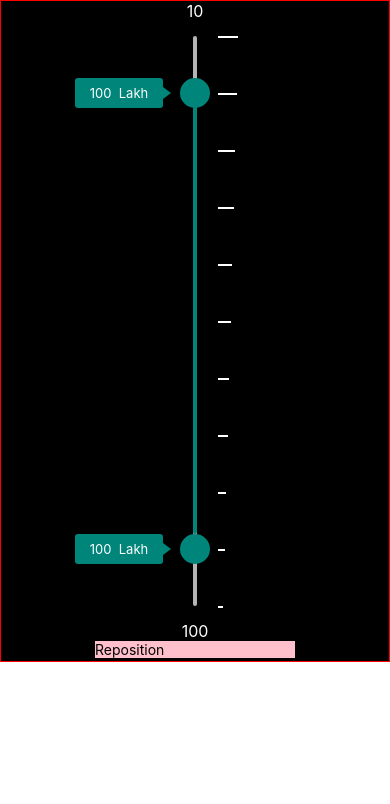
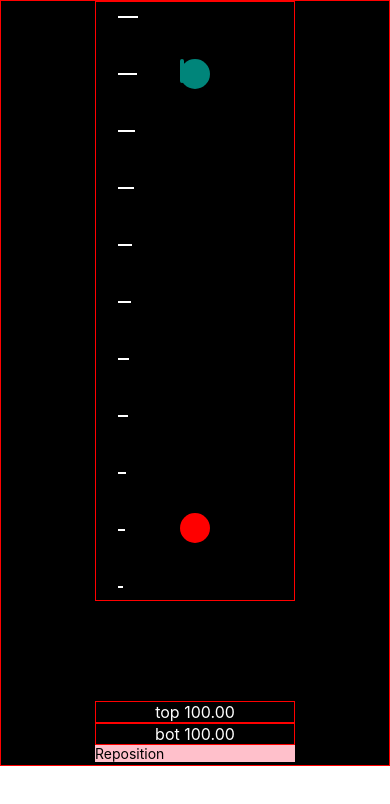
Before and after one commit to KailasMahavarkar/vertical-rheostat-rn, a React Native app: screen / in a window 390 px wide. Shown: the top 804 px of the page. Built offline with nearby package versions, Linux system fonts and the light colour scheme.

Commit message:
added changes

```diff
--- a/App.tsx
+++ b/App.tsx
@@ -52,7 +52,7 @@ function App(): React.JSX.Element {
                 topLabel={<Label value={10} />}
                 bottomLabel={<Label value={100} />}
 
-                shouldSnap={true}
+                shouldSnap={false}
                 snappingPoints={[minValue, 100, 200, 300, 400, 500, 600, 700, 800, 900, maxValue]}
 
                 topValue={topValue}
--- a/VerticalRheostat/VerticalRheostat.tsx
+++ b/VerticalRheostat/VerticalRheostat.tsx
@@ -1,104 +1,30 @@
 /* eslint-disable react-native/no-inline-styles */
-import 'react-native-gesture-handler';
-import React, { useEffect, useState } from 'react';
-import { StyleSheet, View, Text } from 'react-native';
-import Animated, {
-    runOnJS,
-    useAnimatedStyle,
-    useDerivedValue,
-    useSharedValue,
-} from 'react-native-reanimated';
-import {
-    Gesture,
-    GestureDetector,
-    GestureHandlerRootView,
-} from 'react-native-gesture-handler';
+import React, { useEffect, useRef, useState } from 'react';
+import { StyleSheet, View, Text, Animated, PanResponder } from 'react-native';
 import { linearAlgorithm } from './algorithm';
 
-const CONSTANTS = {
-    TRIANGLE_SIZE_X: 6,
-    TRIANGLE_SIZE_Y: 8,
-};
-
-
-const jslog = (...args) => {
-    'worklet';
+function jslog(...args) {
     console.log(JSON.stringify(args, null, 2));
-};
-
-export default function App({
-    shouldSnap = false,
-    handleDelta = 0,
-    snappingPoints = [],
-    minRange = 0,
-    maxRange = 800,
-    handleSize = 50,
-    rheostatWidth = 200,
-    rheostatHeight = 600,
-    tooltipPosition = 'left',
-    topLabel = '',
-    bottomLabel = '',
-    suffix = '',
-    topValue = 50,
-    bottomValue = 50,
-    algorithm = linearAlgorithm,
-}) {
-    const rheostatSize = rheostatHeight - handleSize;
-
-    const animatedOffsetTop = useSharedValue<number>(0);
-    const animatedLastOffsetTop = useSharedValue<number>(0);
-    const animatedOffsetBottom = useSharedValue<number>(0);
-    const animatedLastOffsetBottom = useSharedValue<number>(0);
-    const [currentPositionTop, setCurrentPositionTop] = useState<number>(maxRange);
-    const [currentPositionBottom, setCurrentPositionBottom] = useState<number>(0);
-
-    const snappingPercentageArray = snappingPoints.map(point => algorithm.getPosition(point, minRange, maxRange));
-    const lastInteractedPan = useSharedValue<string>('top');
-
-    const filledBarPercentage = useDerivedValue(() => {
-        const topFilled = (animatedOffsetTop.value / rheostatSize) * 100;
-        const bottomFilled = (-animatedOffsetBottom.value / rheostatSize) * 100;
-        return 100 - (topFilled + bottomFilled);
-    }, [animatedOffsetTop.value, animatedOffsetBottom.value]);
-
-    function offsetToPercentage(offset) {
-        'worklet';
-        return (offset / rheostatSize) * 100;
 }
 
-    function clampWithinRange(value, min, max) {
-        'worklet';
-        return Math.min(Math.max(value, min), max);
+function LabelText({ value, text }) {
+    return (
+        <View
+            style={{
+                borderWidth: 1,
+                borderColor: 'red',
+                width: 200,
+            }}>
+            <Text
+                style={{
+                    color: 'white',
+                    fontSize: 16,
+                    textAlign: 'center',
+                }}
+            >{text} {typeof value === 'number' ? value.toFixed(2) : value}</Text>
+        </View>
+    )
 }
-
-    function percentToRheostatSize(percent) {
-        'worklet';
-        return (rheostatSize * percent) / 100;
-    }
-
-    useEffect(() => {
-        const percentage = algorithm.getPosition(bottomValue, minRange, maxRange);
-        const offsetFromTop = (percentage * rheostatSize) / 100;
-        animatedOffsetBottom.value = -offsetFromTop;
-        animatedLastOffsetBottom.value = -offsetFromTop;
-
-        setCurrentPositionBottom((percentage * maxRange) / 100);
-    }, [bottomValue]);
-
-
-    useEffect(() => {
-        const percentage = algorithm.getPosition(topValue, minRange, maxRange);
-        const offsetFromTop = (percentage * rheostatSize) / 100;
-        animatedOffsetTop.value = rheostatSize - offsetFromTop;
-        animatedLastOffsetTop.value = rheostatSize - offsetFromTop;
-
-        setCurrentPositionTop(maxRange - (percentage * maxRange) / 100);
-    }, [topValue]);
-
-    const getPan = (panType) => Gesture.Pan()
-        .onBegin(() => { })
-        .onChange((event) => {
-            lastInteractedPan.value = panType;
 
 function getClosestIndex(array, target) {
     let left = 0;
@@ -133,20 +59,108 @@ export default function App({
     };
 }
 
+
+
+export default function App({
+    topValue = 0,
+    bottomValue = 0,
+    minRange = 0,
+    maxRange = 800,
+    handleSize = 50,
+    algorithm = linearAlgorithm,
+    rheostatWidth = 200,
+    snappingPoints = [],
+    rheostatHeight = 600,
+    tooltipPosition = 'left',
+
+    handleDelta = 20,
+
+    shouldSnap = false,
+}) {
+    const rheostatSize = rheostatHeight - handleSize;
+    // Animated.Value to track the current position of the handle
+    const animatedOffsetTop = useRef(new Animated.Value(0)).current;
+    const animatedOffsetBottom = useRef(new Animated.Value(0)).current;
+
+    const lastOffsetTop = useRef(0);
+    const lastOffsetBottom = useRef(0);
+
+    const [currentTopValue, setCurrentTopValue] = useState(topValue);
+    const [currentBottomValue, setCurrentBottomValue] = useState(bottomValue);
+    const snappingPercentageArray = snappingPoints.map(point => algorithm.getPosition(point, minRange, maxRange));
+
+    const [filledBarPercentage, setFilledPercentageValue] = useState(0);
+    // const [filledBarSize, setFilledBarSize] = useState(0);
+
+    useEffect(() => {
+        // get value of animatedOffsetTop
+        const topOffset = animatedOffsetTop.__getValue();
+        const bottomOffset = animatedOffsetBottom.__getValue();
+
+
+        const topFilled = (topOffset / rheostatSize) * 100;
+        const bottomFilled = (-bottomOffset / rheostatSize) * 100;
+        setFilledPercentageValue(100 - (topFilled + bottomFilled));
+    }, [currentTopValue, currentBottomValue]);
+
+
+    useEffect(() => {
+        const percentage = algorithm.getPosition(bottomValue, minRange, maxRange);
+        const offsetFromTop = (percentage * rheostatSize) / 100;
+        animatedOffsetBottom.setValue(-offsetFromTop);
+        lastOffsetBottom.current = -offsetFromTop;
+        setCurrentBottomValue((percentage * maxRange) / 100);
+    }, [bottomValue]);
+
+    useEffect(() => {
+        const percentage = algorithm.getPosition(topValue, minRange, maxRange);
+        const offsetFromTop = (percentage * rheostatSize) / 100;
+        animatedOffsetTop.setValue(rheostatSize - offsetFromTop);
+        lastOffsetTop.current = rheostatSize - offsetFromTop;
+        setCurrentTopValue(maxRange - (percentage * maxRange) / 100);
+    }, [topValue]);
+
+    function offsetToPercentage(offset) {
+        'worklet';
+        return (offset / rheostatSize) * 100;
+    }
+
+    function clampWithinRange(value, min, max) {
+        'worklet';
+        return Math.min(Math.max(value, min), max);
+    }
+
+    function percentToRheostatSize(percent) {
+        'worklet';
+        return (rheostatSize * percent) / 100;
+    }
+
+    const createPanResponder = (panType = 'top') => {
+        return PanResponder.create({
+            onStartShouldSetPanResponder: () => true, // Respond to touch events
+            onMoveShouldSetPanResponder: () => true,  // Continue responding when moving
+
+            onPanResponderMove: (event, gestureState) => {
+
                 // handle movement
                 if (panType === 'top') {
-                const newOffset = event.translationY + animatedLastOffsetTop.value;
+                    const newOffset = lastOffsetTop.current + gestureState.dy;
                     const clampOffset = clampWithinRange(newOffset, 0, rheostatSize);
-                animatedOffsetTop.value = clampOffset;
+                    animatedOffsetTop.setValue(clampOffset);
                 } else {
-                const newOffset = event.translationY + animatedLastOffsetBottom.value;
+                    const newOffset = lastOffsetBottom.current + gestureState.dy;
                     const clampOffset = clampWithinRange(newOffset, -rheostatSize, 0);
-                animatedOffsetBottom.value = clampOffset;
+                    animatedOffsetBottom.setValue(clampOffset);
                 }
 
+                // get value of animatedOffsetTop
+                const topOffset = animatedOffsetTop.__getValue();
+                const bottomOffset = animatedOffsetBottom.__getValue();
+
+
                 if (shouldSnap) {
-                const topHandlePercentage = offsetToPercentage(animatedOffsetTop.value);
-                const bottomHandlePercentage = offsetToPercentage(-animatedOffsetBottom.value);
+                    const topHandlePercentage = offsetToPercentage(topOffset);
+                    const bottomHandlePercentage = offsetToPercentage(-bottomOffset);
                     const closestBottomIndex = getClosestIndex(
                         snappingPercentageArray,
                         bottomHandlePercentage,
@@ -159,133 +173,65 @@ export default function App({
                     if (panType === 'top') {
                         const clampIndex = Math.max(closestBottomIndex.index + 1, closestTopIndex.index);
                         const offset = percentToRheostatSize(snappingPercentageArray[clampIndex]);
-                    runOnJS(setCurrentPositionTop)(snappingPoints[clampIndex]);
-                    animatedOffsetTop.value = rheostatSize - offset;
+                        animatedOffsetTop.setValue(rheostatSize - offset);
+                        setCurrentTopValue(snappingPoints[clampIndex]);
                     } else {
                         const clampIndex = Math.min(closestTopIndex.index - 1, closestBottomIndex.index);
                         const offset = percentToRheostatSize(snappingPercentageArray[clampIndex]);
-                    runOnJS(setCurrentPositionBottom)(snappingPoints[clampIndex]);
-                    animatedOffsetBottom.value = -1 * offset;
+                        animatedOffsetBottom.setValue(-1 * offset);
+                        setCurrentBottomValue(snappingPoints[clampIndex]);
                     }
                 }
 
+
                 if (!shouldSnap) {
-                const isOverlapping = (animatedOffsetTop.value + (-animatedOffsetBottom.value) + handleDelta > rheostatSize);
+                    const isOverlapping = topOffset + (-bottomOffset) + handleDelta > rheostatSize;
                     if (panType === 'top') {
                         if (isOverlapping) {
-                        animatedOffsetTop.value = (rheostatSize - (-animatedOffsetBottom.value)) - handleDelta;
+                            animatedOffsetTop.setValue((rheostatSize - (-bottomOffset)) - handleDelta);
                         } else {
-                        const newOffset = event.translationY + animatedLastOffsetTop.value;
+                            const newOffset = lastOffsetTop.current + gestureState.dy;
                             const percentageFilled = (newOffset / rheostatSize) * 100;
                             const value = algorithm.getValue(percentageFilled, minRange, maxRange);
-                        runOnJS(setCurrentPositionTop)(maxRange - clampWithinRange(value, minRange, maxRange));
+                            setCurrentTopValue((maxRange - clampWithinRange(value, minRange, maxRange)));
                         }
                     } else {
                         if (isOverlapping) {
-                        animatedOffsetBottom.value = -1 * ((rheostatSize - animatedOffsetTop.value) - handleDelta);
+                            animatedOffsetBottom.setValue(-1 * ((rheostatSize - topOffset) - handleDelta));
                         } else {
-                        const newOffset = event.translationY + animatedLastOffsetBottom.value;
+                            const newOffset = lastOffsetBottom.current + gestureState.dy;
                             const percentageFilled = (newOffset / rheostatSize) * 100;
                             const value = algorithm.getValue(-percentageFilled, minRange, maxRange);
-                        runOnJS(setCurrentPositionBottom)(clampWithinRange(value, minRange, maxRange));
+                            setCurrentBottomValue(clampWithinRange(value, minRange, maxRange));
                         }
                     }
                 }
-        })
-        .onFinalize(() => {
+
+            },
+            onPanResponderRelease: (event, gestureState) => {
                 if (panType === 'top') {
-                animatedLastOffsetTop.value = clampWithinRange(animatedOffsetTop.value, 0, rheostatSize);
+                    lastOffsetTop.current += gestureState.dy;
                 } else {
-                animatedLastOffsetBottom.value = clampWithinRange(animatedOffsetBottom.value, -rheostatSize, 0);
+                    lastOffsetBottom.current += gestureState.dy;
                 }
-        });
-
-    const panTop = getPan('top');
-    const panBottom = getPan('bottom');
-
-    const animatedStylesTop = useAnimatedStyle(() => ({
-        transform: [
-            { translateY: animatedOffsetTop.value },
-        ],
-    }));
-
-    const animatedStylesBottom = useAnimatedStyle(() => ({
-        transform: [
-            { translateY: animatedOffsetBottom.value },
-        ],
-    }));
-
-    const animatedFilledBar = useAnimatedStyle(() => {
-        const value = percentToRheostatSize(filledBarPercentage.value);
-
-        return {
-            position: 'absolute',
-            top: animatedOffsetTop.value,
-            height: value,
-            backgroundColor: '#00857a',
-            borderRadius: 3,
-            width: 4,
-        };
-    });
-
-    const dyanmmicStyles = StyleSheet.create({
-        label: {
-            alignItems: 'center',
-            textAlign: 'center',
-            width: rheostatWidth,
-        },
-        handleBottom: {
-            backgroundColor: '#00857a',
-            alignItems: 'center',
-            justifyContent: 'center',
-            top: 0,
-            borderRadius: 3,
-            zIndex: 1,
-            left: handleSize + suffix.length * 4 + 16,
-            width: handleSize,
-            height: handleSize,
-        },
-        tooltipTop: {
-            backgroundColor: '#00857a',
-            alignItems: 'center',
-            justifyContent: 'center',
-            top: 0,
-            borderRadius: 3,
-            height: handleSize,
-            position: 'absolute',
             },
         });
+    };
+
+    // Create a pan responder to handle gestures
+    const panResponderTop = useRef(createPanResponder('top')).current;
+    const panResponderBottom = useRef(createPanResponder('bottom')).current;
+
+    const filledBarSize = (filledBarPercentage * rheostatSize) / 100;
 
 
     return (
-        <GestureHandlerRootView
-            style={styles.container}
-        >
-            {/* filled bar */}
-            <View
-                style={[
-                    {
-                        height: rheostatSize,
-                    },
-                    styles.filledBar,
-                ]}
-            />
+        <View>
 
-            {/* top label */}
-            {topLabel && <View style={dyanmmicStyles.label}>{topLabel}</View>}
-
-            {/* vertical rheostat */}
-            <View style={{
-                alignItems: 'center',
-                justifyContent: 'space-between',
-                flexDirection: 'column',
-                width: 200,
-                height: 600,
-            }}>
-                <Animated.View style={[animatedFilledBar]} />
             <View style={{
                 position: 'absolute',
-                    height: rheostatSize,
+                height: rheostatHeight - handleSize,
+                width: rheostatWidth,
                 top: handleSize / 2,
             }}>
                 {
@@ -301,7 +247,8 @@ export default function App({
                                     backgroundColor: 'white',
                                     top: `${100 - percentage}%`,
 
-                                    }, tooltipPosition === 'left' ? {
+                                },
+                                tooltipPosition === 'left' ? {
                                     left: (handleSize / 2) + 8,
                                 } : {
                                     right: (handleSize / 2) + 8,
@@ -312,167 +259,73 @@ export default function App({
                 }
             </View>
 
-                <GestureDetector gesture={panTop}>
+            <View
+                style={{
+                    alignItems: 'center',
+                    justifyContent: 'space-between',
+                    flexDirection: 'column',
+                    width: 200,
+                    height: 600,
+                    marginBottom: 100,
+                    borderWidth: 1,
+                    borderColor: 'red',
+                }}
+            >
+
+
+
                 <Animated.View
+                    {...panResponderTop.panHandlers} // Attach pan handlers to the animated view
                     style={[
                         {
                             width: handleSize,
                             height: handleSize,
-                                zIndex: lastInteractedPan.value === 'top' ? 1 : 0,
                         },
                         styles.circle,
-                            animatedStylesTop,
+                        {
+                            transform: [{ translateY: animatedOffsetTop || 0 }], // Correctly apply transform
+                        },
                     ]}
                 >
                     <Animated.View
-                            style={
-                                [
-                                    dyanmmicStyles.tooltipTop,
-                                    {
-                                        minWidth: 16 + (suffix.length * 8) + (String(maxRange).length * 8),
-                                    },
-                                    tooltipPosition === 'right' ? {
-                                        left: (handleSize / 2) + 32,
-                                    } : {
-                                        right: (handleSize / 2) + 32,
-                                    },
-                                ]
-                            }
-                        >
-                            <Text style={styles.labelText}>
-                                {`${Math.round(currentPositionTop)} ${suffix}`}
-                            </Text>
-
-                            <View
-                                style={[
-                                    styles.triangleLeft,
-                                    tooltipPosition === 'right' ? {
-                                        left: -CONSTANTS.TRIANGLE_SIZE_Y,
-                                    } : {
-                                        right: -CONSTANTS.TRIANGLE_SIZE_Y,
-                                        transform: [
-                                            {
-                                                rotate: '180deg',
-                                            },
-                                        ],
-                                    },
-                                ]}
+                        style={{
+                            width: 4,
+                            position: 'absolute',
+                            // top: (snappingPercentageArray[0] * rheostatSize) / 100,
+                            height: `${filledBarPercentage}%`,
+                            backgroundColor: '#00857a',
+                            borderRadius: 3,
+                        }}
                     />
                 </Animated.View>
-                    </Animated.View>
-                </GestureDetector>
 
-                <GestureDetector gesture={panBottom}>
                 <Animated.View
+                    {...panResponderBottom.panHandlers} // Attach pan handlers to the animated view
                     style={[
                         {
                             width: handleSize,
                             height: handleSize,
-                                zIndex: lastInteractedPan.value === 'bottom' ? 1 : 0,
                         },
                         styles.circle,
-                            animatedStylesBottom,
-                        ]}
-                    >
-
-                        <Animated.View
-                            style={
-                                [
-                                    dyanmmicStyles.tooltipTop,
                         {
-                                        minWidth: 16 + (suffix.length * 8) + (String(maxRange).length * 8),
+                            backgroundColor: 'red',
                         },
-                                    tooltipPosition === 'right' ? {
-                                        left: (handleSize / 2) + 32,
-                                    } : {
-                                        right: (handleSize / 2) + 32,
-                                    },
-                                ]
-                            }
-                        >
-                            <Text style={styles.labelText}>
-                                {`${Math.round(currentPositionBottom)} ${suffix}`}
-                            </Text>
-                            <View
-                                style={[
-                                    styles.triangleLeft,
-                                    tooltipPosition === 'right' ? {
-                                        left: -CONSTANTS.TRIANGLE_SIZE_Y,
-                                    } : {
-                                        right: -CONSTANTS.TRIANGLE_SIZE_Y,
-                                        transform: [
                         {
-                                                rotate: '180deg',
-                                            },
-                                        ],
+                            transform: [{ translateY: animatedOffsetBottom || 0 }], // Correctly apply transform
                         },
                     ]}
                 />
-                        </Animated.View>
-                    </Animated.View>
-                </GestureDetector>
             </View>
+            <LabelText text="top" value={currentTopValue} />
+            <LabelText text="bot" value={currentBottomValue} />
 
-            {/* bottom label */}
-            {
-                bottomLabel && (
-                    <View style={dyanmmicStyles.label}>{bottomLabel}</View>
-                )
-            }
-
-        </GestureHandlerRootView >
+        </View>
     );
 }
 
 const styles = StyleSheet.create({
-    container: {
-        flex: 1,
-        alignItems: 'center',
-        justifyContent: 'center',
-        height: '100%',
-    },
     circle: {
         borderRadius: 500,
         backgroundColor: '#00857a',
     },
-    triangleLeft: {
-        borderTopWidth: CONSTANTS.TRIANGLE_SIZE_X,
-        borderBottomWidth: CONSTANTS.TRIANGLE_SIZE_X,
-        borderRightWidth: CONSTANTS.TRIANGLE_SIZE_Y,
-        borderLeftWidth: 0,
-        borderTopColor: 'transparent',
-        borderBottomColor: 'transparent',
-        borderLeftColor: '#00857a',
-        borderRightColor: '#00857a',
-        position: 'absolute',
-    },
-    traingleRight: {
-        borderTopWidth: CONSTANTS.TRIANGLE_SIZE_X,
-        borderBottomWidth: CONSTANTS.TRIANGLE_SIZE_X,
-        borderLeftWidth: CONSTANTS.TRIANGLE_SIZE_Y,
-        borderRightWidth: 0,
-        borderTopColor: 'transparent',
-        borderBottomColor: 'transparent',
-        borderLeftColor: '#00857a',
-        borderRightColor: '#00857a',
-        position: 'absolute',
-    },
-    filledBar: {
-        width: 4,
-        position: 'absolute',
-        backgroundColor: '#b5b5b5',
-        borderRadius: 3,
-    },
-    transparentText: {
-        color: 'transparent',
-    },
-
-    labelText: {
-        flexDirection: 'row',
-        paddingHorizontal: 8,
-        paddingVertical: 4,
-        color: 'white',
-        fontSize: 13,
-    }
-
 });
```
Lines whose indentation alone changed are shown as unchanged.
